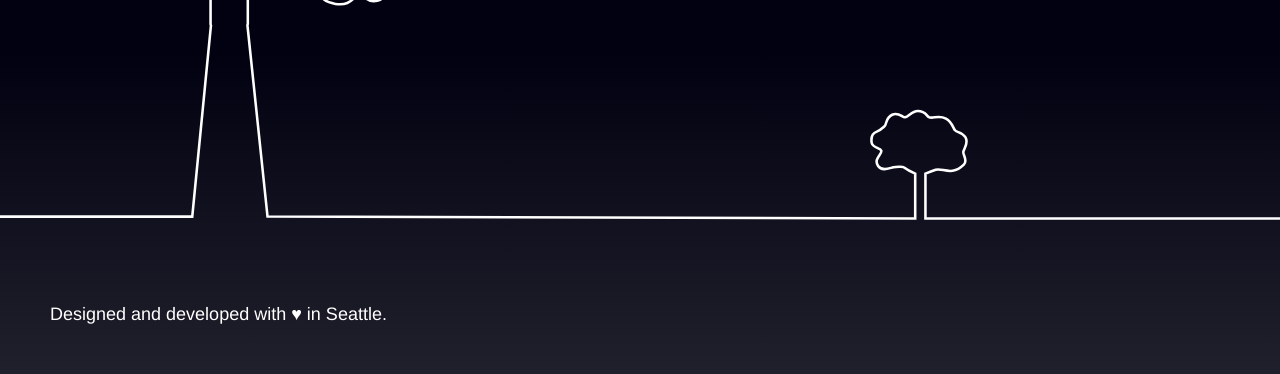
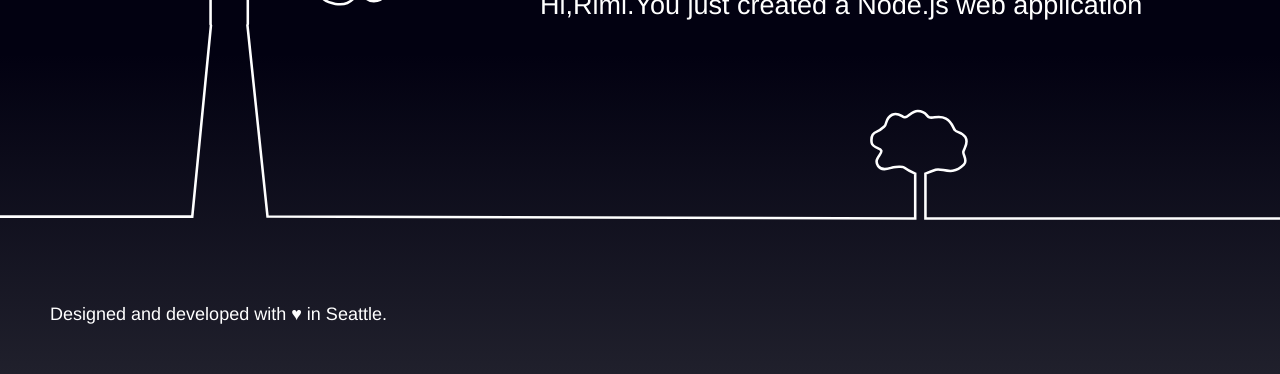
Before and after one commit to xuhaijinsky2008/xuhaijin-aws-helloworld, a plain HTML site: page public/index.html in a window 1280 px wide. Shown: the part 426-800 px from the top of the page. Drawn offline with Linux system fonts and the light colour scheme.

Commit message:
update msg

```diff
--- a/public/index.html
+++ b/public/index.html
@@ -59,7 +59,7 @@
             <a class="twitter-link" href="http://twitter.com/home/?status=I%20created%20a%20project%20with%20AWS%20CodeStar!%20%23AWS%20%23AWSCodeStar%20https%3A%2F%2Faws.amazon.com%2Fcodestar"><img src="assets/img/tweet.svg" /></a>
             <div class="text">
                 <h1>Congratulations!</h1>
-                <h2>You just created a Node.js web application</h2>
+                <h2>Hi,Rimi.You just created a Node.js web application</h2>
             </div>
         </div>
     </div>
```
